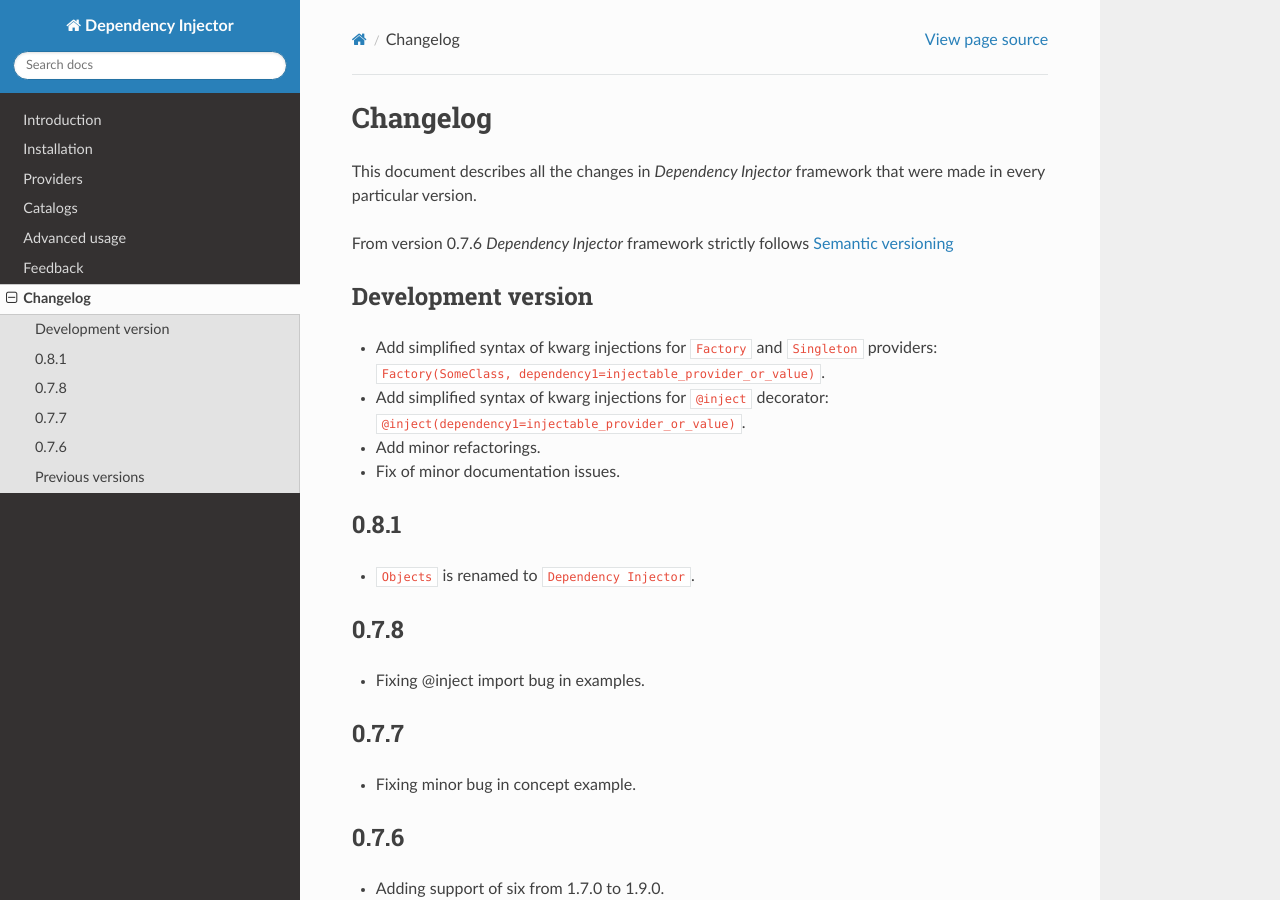
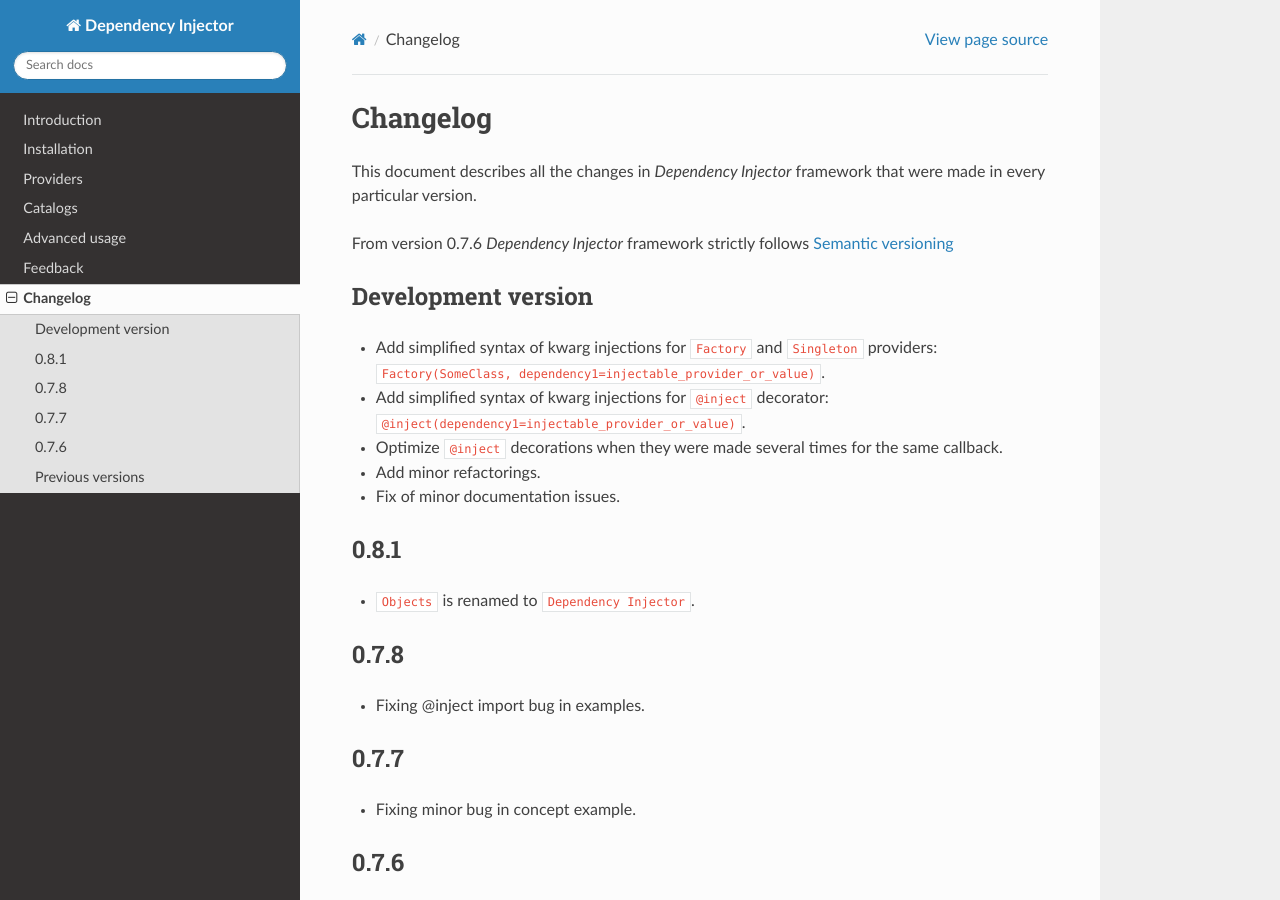
Before and after one commit to ets-labs/python-dependency-injector, a Sphinx documentation site: the page built from docs/main/changelog.rst, in a window 1280 px wide and 900 px high. Built offline with Sphinx 7.4.7 and the Read the Docs theme 2.0.0, drawn with Linux system fonts in a browser that asks for light colours.

Commit message:
Update latest changelog

```diff
--- a/docs/main/changelog.rst
+++ b/docs/main/changelog.rst
@@ -15,6 +15,8 @@ Development version
   providers: ``Factory(SomeClass, dependency1=injectable_provider_or_value)``.
 - Add simplified syntax of kwarg injections for ``@inject`` decorator:
   ``@inject(dependency1=injectable_provider_or_value)``.
+- Optimize ``@inject`` decorations when they were made several times for the
+  same callback.
 - Add minor refactorings.
 - Fix of minor documentation issues.
 
```
